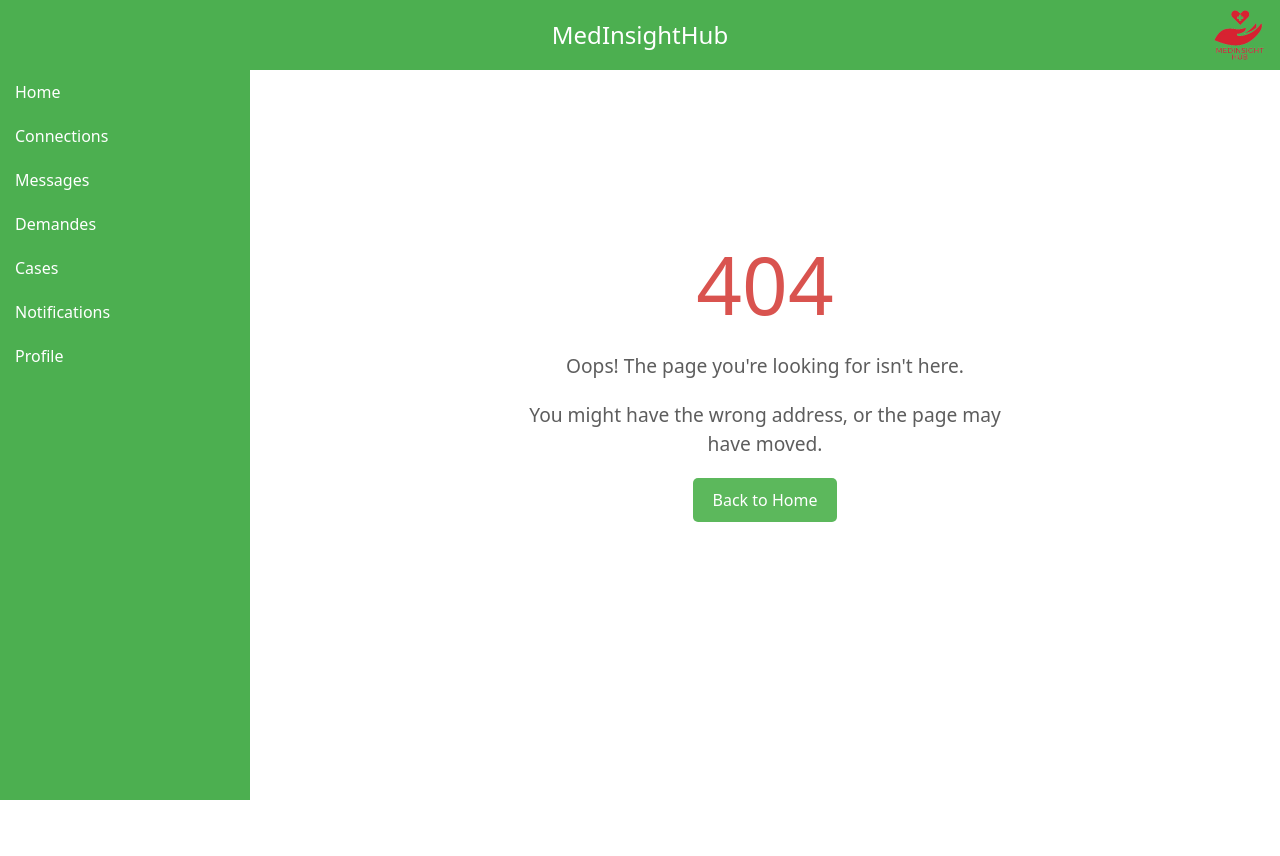
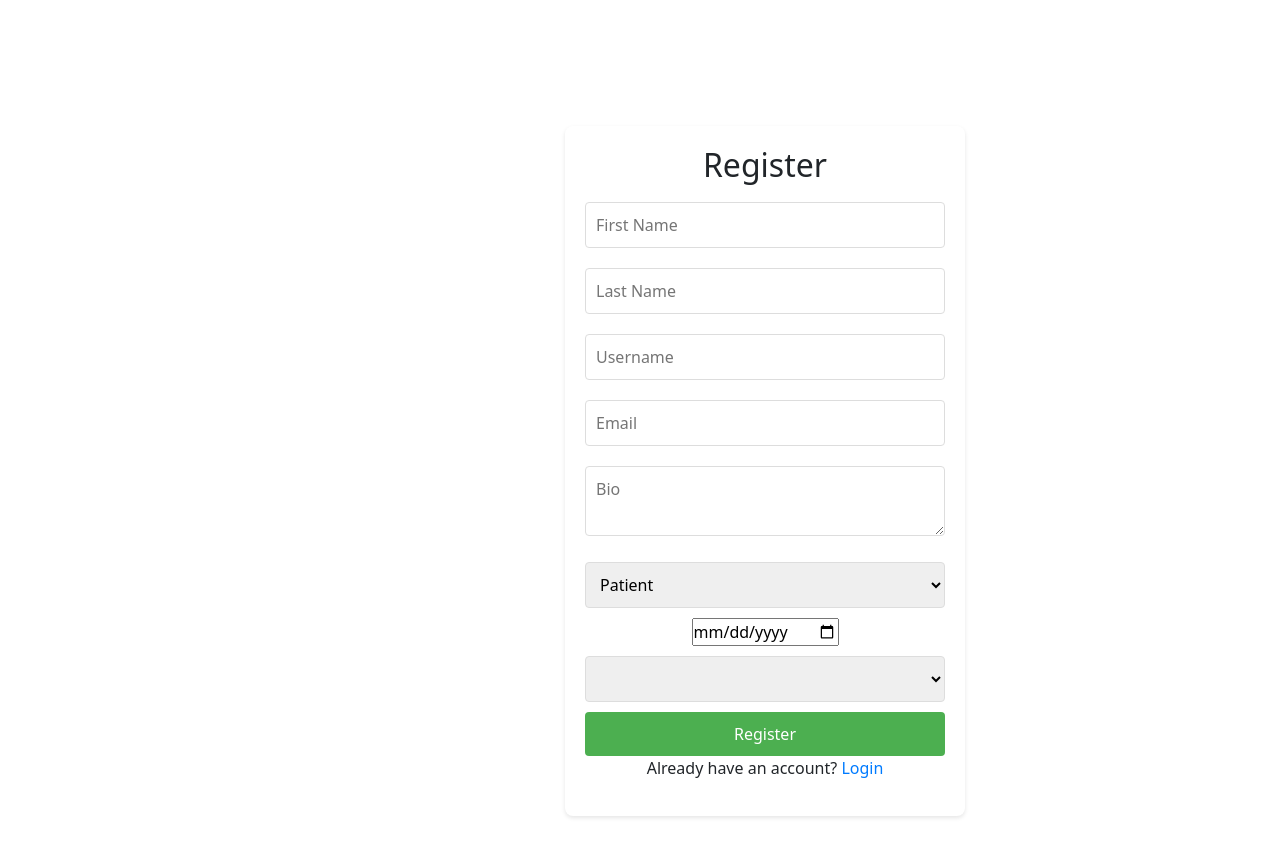
Before and after one commit to Zakaria-Ar/MedInsightHub-FrontEnd, an Angular app: page /register in a window 1280 px wide. Shown: the top 856 px of the page. Before the commit the page ends 800 px from the top, so only its background shows below. Built offline with nearby package versions, Linux system fonts and the light colour scheme.

Commit message:
Login and registration added

```diff
--- a/src/app/app.component.html
+++ b/src/app/app.component.html
@@ -1,7 +1,6 @@
-<!-- home.component.html -->
-<app-header></app-header>
-<app-sidebar></app-sidebar>
+<!-- app.component.html -->
+<app-header *ngIf="router.url !== '/login' && router.url !== '/register'"></app-header>
+<app-sidebar *ngIf="router.url !== '/login' && router.url !== '/register'"></app-sidebar>
 <div class="main-content">
-  <!-- Your home component's content goes here -->
   <router-outlet></router-outlet>
 </div>
--- a/src/app/app.component.ts
+++ b/src/app/app.component.ts
@@ -1,4 +1,5 @@
 import { Component } from '@angular/core';
+import { Router } from '@angular/router';
 
 @Component({
   selector: 'app-root',
@@ -6,6 +7,7 @@ import { Component } from '@angular/core';
   styleUrls: ['./app.component.css'],
 })
 export class AppComponent {
+  constructor(public router: Router) { }
   title = 'admin-panel-layout';
   sideBarOpen = true;
 
--- a/src/app/app.module.ts
+++ b/src/app/app.module.ts
@@ -22,6 +22,8 @@ import { ConnectionRequestsComponent } from './connection-requests/connection-re
 import { MyConnectionsComponent } from './my-connections/my-connections.component';
 import { DemandesComponent } from './demandes/demandes.component';
 import { CasesComponent } from './cases/cases.component';
+import { RegistrationComponent } from './registration/registration.component';
+import { LoginComponent } from './login/login.component';
 
 @NgModule({
   declarations: [
@@ -42,7 +44,9 @@ import { CasesComponent } from './cases/cases.component';
     ConnectionRequestsComponent,
     MyConnectionsComponent,
     DemandesComponent,
-    CasesComponent
+    CasesComponent,
+    RegistrationComponent,
+    LoginComponent
   ],
   imports: [
     BrowserModule,
--- /dev/null
+++ b/src/app/login/login.component.css
@@ -0,0 +1,41 @@
+.login-container {
+    background: #fff;
+    max-width: 400px;
+    margin: 40px auto;
+    padding: 20px;
+    border-radius: 8px;
+    box-shadow: 0 2px 4px rgba(0, 0, 0, 0.1);
+    text-align: center;
+  }
+
+  input[type="text"], input[type="password"] {
+    width: 100%;
+    padding: 10px;
+    margin: 10px 0;
+    border: 1px solid #ddd;
+    border-radius: 4px;
+  }
+
+  button {
+    width: 100%;
+    padding: 10px;
+    background-color: #4CAF50;
+    color: white;
+    border: none;
+    border-radius: 4px;
+    cursor: pointer;
+    font-size: 16px;
+  }
+
+  button:hover {
+    background-color: #45a049;
+  }
+
+  a {
+    color: #007bff;
+    text-decoration: none;
+  }
+
+  a:hover {
+    text-decoration: underline;
+  }
--- /dev/null
+++ b/src/app/login/login.component.html
@@ -0,0 +1,11 @@
+<!-- login.component.html -->
+<div class="login-container">
+    <h2>Login</h2>
+    <form (ngSubmit)="onLogin()">
+      <!-- Form fields for login -->
+      <input type="text" [(ngModel)]="username" name="username" placeholder="Username" required>
+      <input type="password" [(ngModel)]="password" name="password" placeholder="Password" required>
+      <button type="submit">Login</button>
+    </form>
+    <p>Don't have an account? <a routerLink="/register">Register</a></p>
+  </div>
--- /dev/null
+++ b/src/app/login/login.component.ts
@@ -0,0 +1,17 @@
+// src/app/login/login.component.ts
+import { Component } from '@angular/core';
+
+@Component({
+  selector: 'app-login',
+  templateUrl: './login.component.html',
+  styleUrls: ['./login.component.css']
+})
+export class LoginComponent {
+  username: string = '';
+  password: string = '';
+
+  onLogin(): void {
+    console.log('Login data:', { username: this.username, password: this.password });
+    // TODO: Implement login logic
+  }
+}
--- /dev/null
+++ b/src/app/registration/registration.component.css
@@ -0,0 +1,41 @@
+.registration-container {
+    background: #fff;
+    max-width: 400px;
+    margin: 40px auto;
+    padding: 20px;
+    border-radius: 8px;
+    box-shadow: 0 2px 4px rgba(0, 0, 0, 0.1);
+    text-align: center;
+  }
+
+  input[type="text"], input[type="email"], select, textarea {
+    width: 100%;
+    padding: 10px;
+    margin: 10px 0;
+    border: 1px solid #ddd;
+    border-radius: 4px;
+  }
+
+  button {
+    width: 100%;
+    padding: 10px;
+    background-color: #4CAF50;
+    color: white;
+    border: none;
+    border-radius: 4px;
+    cursor: pointer;
+    font-size: 16px;
+  }
+
+  button:hover {
+    background-color: #45a049;
+  }
+
+  a {
+    color: #007bff;
+    text-decoration: none;
+  }
+
+  a:hover {
+    text-decoration: underline;
+  }
--- /dev/null
+++ b/src/app/registration/registration.component.html
@@ -0,0 +1,41 @@
+<!-- registration.component.html -->
+<div class="registration-container">
+    <h2>Register</h2>
+    <form (ngSubmit)="onSubmit()">
+        <div class="form-group">
+            <input type="text" [(ngModel)]="user.firstname" name="firstname" placeholder="First Name" required>
+        </div>
+        <div class="form-group">
+            <input type="text" [(ngModel)]="user.lastname" name="lastname" placeholder="Last Name" required>
+        </div>
+        <div class="form-group">
+            <input type="text" [(ngModel)]="user.username" name="username" placeholder="Username" required>
+        </div>
+        <div class="form-group">
+            <input type="email" [(ngModel)]="user.email" name="email" placeholder="Email" required>
+        </div>
+        <div class="form-group">
+            <textarea [(ngModel)]="user.bio" name="bio" placeholder="Bio"></textarea>
+        </div>
+        <div class="form-group">
+            <select [(ngModel)]="user.user_type" name="user_type">
+                <option [ngValue]="UserType.Doctor">Doctor</option>
+                <option [ngValue]="UserType.Patient">Patient</option>
+            </select>
+        </div>
+        <!-- Conditional fields based on user type -->
+        <div class="form-group" *ngIf="user.user_type === UserType.Doctor">
+            <input type="text" [(ngModel)]="user.doctor_specialty" name="doctor_specialty" placeholder="Specialty">
+            <input type="number" [(ngModel)]="user.doctor_years_of_experience" name="doctor_years_of_experience" placeholder="Years of Experience">
+        </div>
+        <div class="form-group" *ngIf="user.user_type === UserType.Patient">
+            <input type="date" [(ngModel)]="user.patient_date_of_birth" name="patient_date_of_birth" placeholder="Date of Birth">
+            <select [(ngModel)]="user.patient_gender" name="patient_gender">
+                <option [ngValue]="UserGender.Male">Male</option>
+                <option [ngValue]="UserGender.Female">Female</option>
+            </select>
+        </div>
+        <button type="submit" class="btn btn-primary">Register</button>
+    </form>
+    <p>Already have an account? <a routerLink="/login">Login</a></p>
+</div>
--- /dev/null
+++ b/src/app/registration/registration.component.ts
@@ -0,0 +1,59 @@
+// src/app/registration/registration.component.ts
+import { Component } from '@angular/core';
+// src/app/models/user.dto.ts
+enum UserType {
+  Doctor,
+  Patient
+}
+
+enum UserGender {
+  Male,
+  Female
+}
+
+class UserDTO {
+  user_id: number;
+  firstname: string;
+  lastname: string;
+  username: string;
+  bio: string;
+  email: string;
+  user_type: UserType;
+  registration_date: Date;
+  profile_pic_url: string;
+  connections_count: number;
+  doctor_specialty?: string;
+  doctor_years_of_experience?: number;
+  patient_date_of_birth?: Date;
+  patient_gender?: UserGender;
+
+  constructor() {
+    this.user_id = 0;
+    this.firstname = '';
+    this.lastname = '';
+    this.username = '';
+    this.bio = '';
+    this.email = '';
+    this.user_type = UserType.Patient;
+    this.registration_date = new Date();
+    this.profile_pic_url = '';
+    this.connections_count = 0;
+  }
+}
+
+
+@Component({
+  selector: 'app-registration',
+  templateUrl: './registration.component.html',
+  styleUrls: ['./registration.component.css']
+})
+export class RegistrationComponent {
+  user: UserDTO = new UserDTO();
+  UserType = UserType; // Expose UserType enum to the template
+  UserGender = UserGender; // Expose UserGender enum to the template
+
+  onSubmit(): void {
+    console.log('Registration data:', this.user);
+    // TODO: Implement registration logic
+  }
+}
```
Also changed, not shown: src/app/app-routing.module.ts (+6 -1 lines), 2 other files (tests, documents, lock files or other folders).
